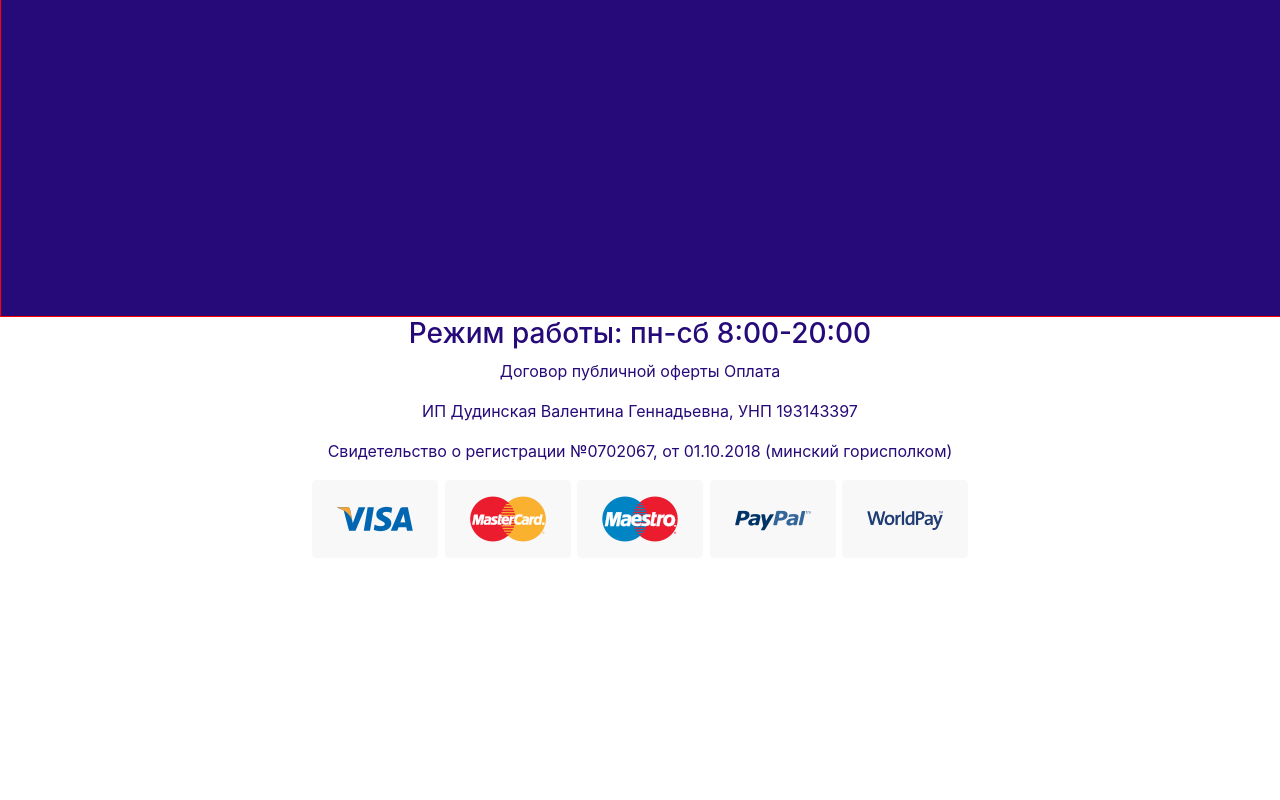
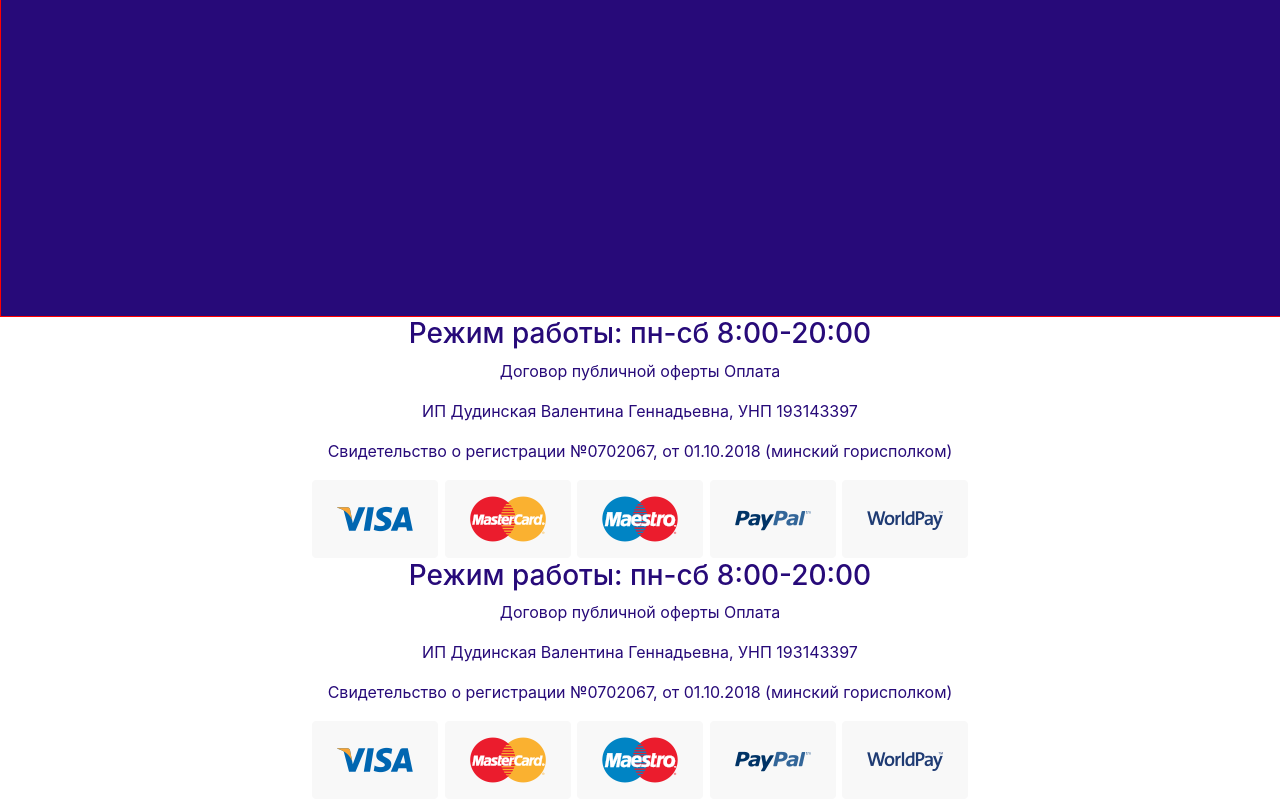
Before and after one commit to evgeniy-web-dev/evgeniy-web-dev.github.io, a plain HTML site: page index.html in a window 1280 px wide. Shown: the part 3613-4413 px from the top of the page. Before the commit the page ends 4172 px from the top, so only its background shows below. Drawn offline with nearby package versions, Linux system fonts and the light colour scheme.

Commit message:
commit ВП

```diff
--- a/index.html
+++ b/index.html
@@ -382,7 +382,18 @@ to align it properly */
   <img src="images/card5.png" alt="Банковская карта" title="WorldPay"; style="cursor: pointer">
 </html>
 
+<footer class="blok6">
+  <h3>Режим работы: пн-сб 8:00-20:00 </h3>
+  <p>Договор публичной оферты    Оплата</p>
+  <p>ИП Дудинская Валентина Геннадьевна, УНП 193143397</p>
+  <p>Cвидетельство о регистрации №0702067, от 01.10.2018 (минский горисполком)</p>
 
+  <img src="images/card1.png" alt="Банковская карта" title="VISA"; style="cursor: pointer">
+  <img src="images/card2.png" alt="Банковская карта"title="MasterCard"; style="cursor: pointer">
+  <img src="images/card3.png" alt="Банковская карта" title="Maestro"; style="cursor: pointer">
+  <img src="images/card4.png" alt="Банковская карта" title="PayPal"; style="cursor: pointer">
+  <img src="images/card5.png" alt="Банковская карта" title="WorldPay"; style="cursor: pointer">
+</html>
 
 </footer>
 
```
